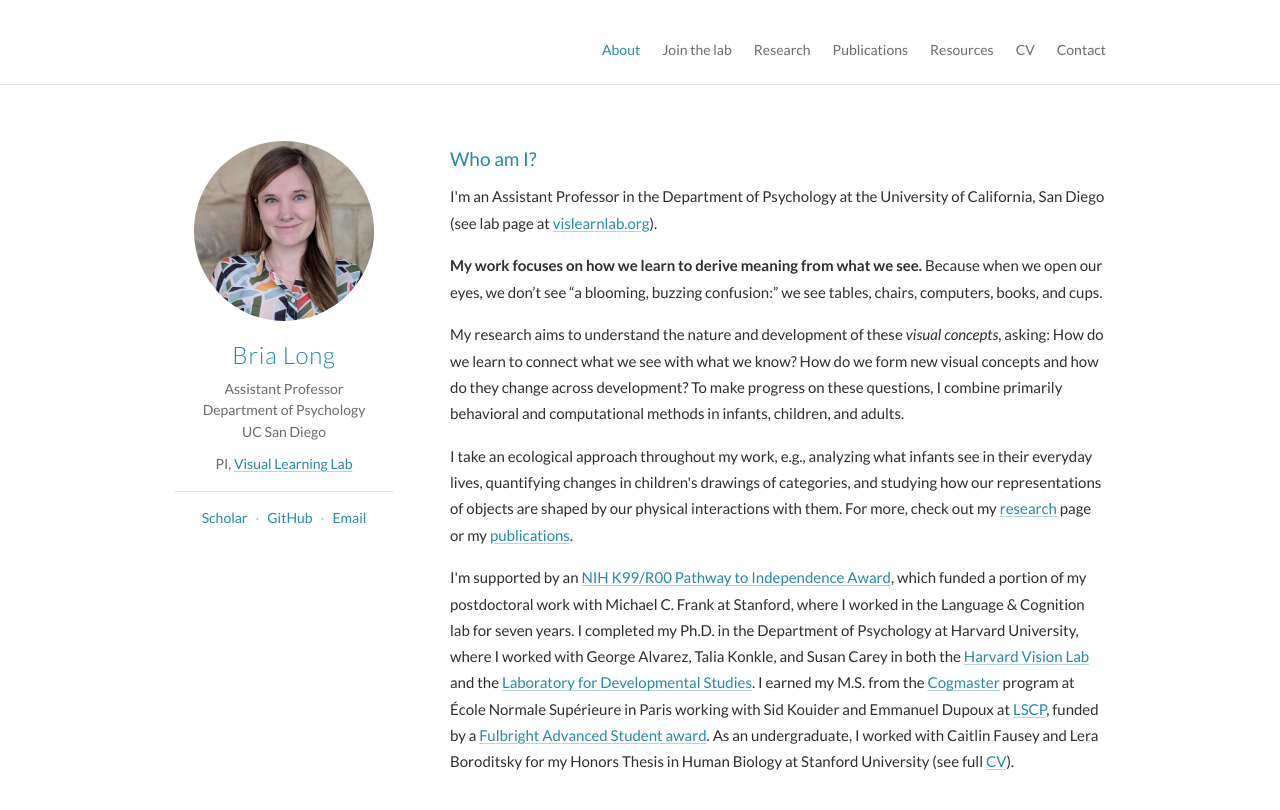
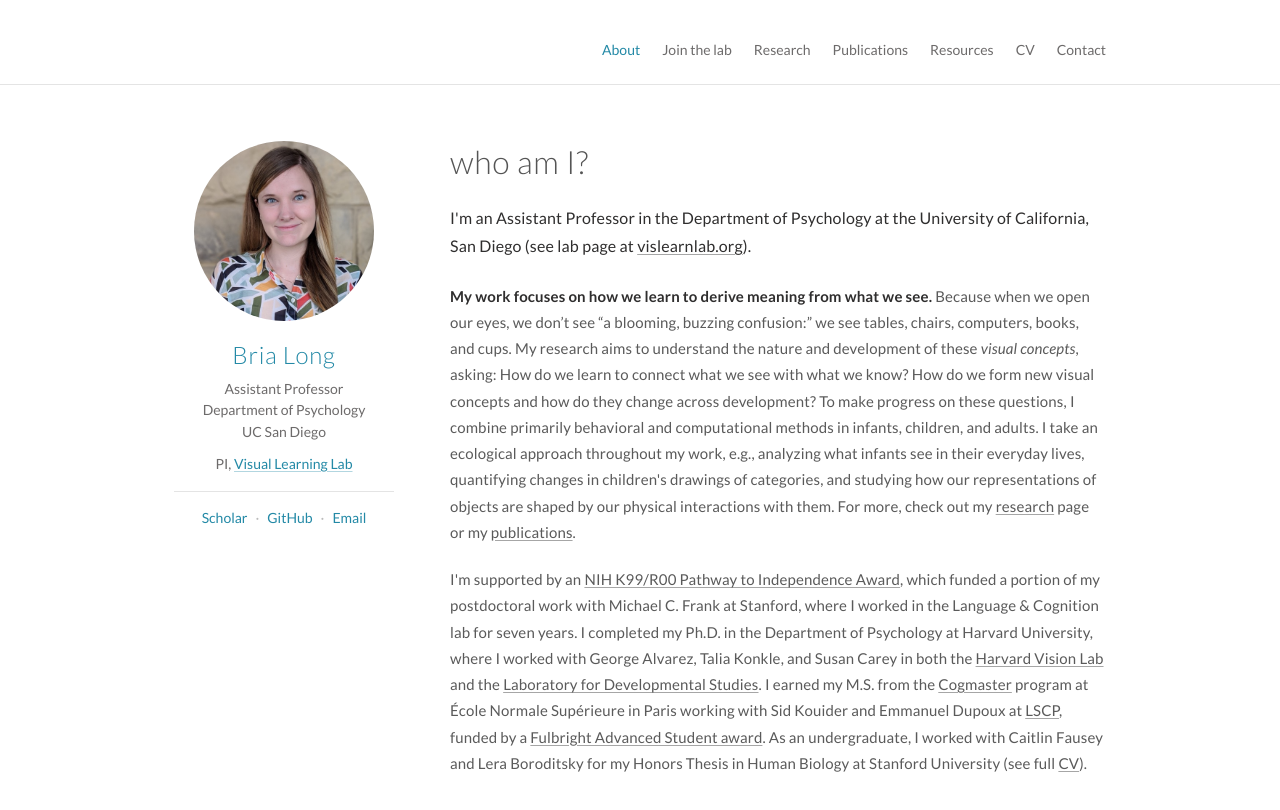
Before and after one commit to brialorelle/brialorelle.github.io, a plain HTML site: page index.html in a window 1280 px wide. Drawn offline with Linux system fonts and the light colour scheme.

Commit message:
About page: Wix-style 'who am I?' heading and paragraph layout

```diff
--- a/index.html
+++ b/index.html
@@ -38,11 +38,9 @@
     <p class="profile-links"><a href="https://scholar.google.com/citations?hl=en&amp;user=HXUagwoAAAAJ" target="_blank" rel="noopener">Scholar</a><span>·</span><a href="https://github.com/brialorelle" target="_blank" rel="noopener">GitHub</a><span>·</span><a href="mailto:brlong@ucsd.edu">Email</a></p>
   </aside>
   <div class="about-main">
-    <h2 class="h2">Who am I?</h2>
-    <p>I'm an Assistant Professor in the Department of Psychology at the University of California, San Diego (see lab page at <a href="https://vislearnlab.org" target="_blank" rel="noopener">vislearnlab.org</a>).</p>
-    <p><b>My work focuses on how we learn to derive meaning from what we see.</b> Because when we open our eyes, we don’t see “a blooming, buzzing confusion:” we see tables, chairs, computers, books, and cups.</p>
-    <p>My research aims to understand the nature and development of these <i>visual concepts</i>, asking: How do we learn to connect what we see with what we know? How do we form new visual concepts and how do they change across development? To make progress on these questions, I combine primarily behavioral and computational methods in infants, children, and adults.</p>
-    <p>I take an ecological approach throughout my work, e.g., analyzing what infants see in their everyday lives, quantifying changes in children's drawings of categories, and studying how our representations of objects are shaped by our physical interactions with them. For more, check out my <a href="research.html">research</a> page or my <a href="publications.html">publications</a>.</p>
+    <h2 class="about-title">who am I?</h2>
+    <p class="intro">I'm an Assistant Professor in the Department of Psychology at the University of California, San Diego (see lab page at <a href="https://vislearnlab.org" target="_blank" rel="noopener">vislearnlab.org</a>).</p>
+    <p><b>My work focuses on how we learn to derive meaning from what we see.</b> Because when we open our eyes, we don’t see “a blooming, buzzing confusion:” we see tables, chairs, computers, books, and cups. My research aims to understand the nature and development of these <i>visual concepts</i>, asking: How do we learn to connect what we see with what we know? How do we form new visual concepts and how do they change across development? To make progress on these questions, I combine primarily behavioral and computational methods in infants, children, and adults. I take an ecological approach throughout my work, e.g., analyzing what infants see in their everyday lives, quantifying changes in children's drawings of categories, and studying how our representations of objects are shaped by our physical interactions with them. For more, check out my <a href="research.html">research</a> page or my <a href="publications.html">publications</a>.</p>
     <p>I'm supported by an <a href="https://grants.nih.gov/grants/guide/pa-files/PA-20-188.html" target="_blank" rel="noopener">NIH K99/R00 Pathway to Independence Award</a>, which funded a portion of my postdoctoral work with Michael C. Frank at Stanford, where I worked in the Language &amp; Cognition lab for seven years. I completed my Ph.D. in the Department of Psychology at Harvard University, where I worked with George Alvarez, Talia Konkle, and Susan Carey in both the <a href="https://visionlab.harvard.edu/" target="_blank" rel="noopener">Harvard Vision Lab</a> and the <a href="https://www.harvardlds.org/" target="_blank" rel="noopener">Laboratory for Developmental Studies</a>. I earned my M.S. from the <a href="https://cogmaster.ens.psl.eu/en" target="_blank" rel="noopener">Cogmaster</a> program at École Normale Supérieure in Paris working with Sid Kouider and Emmanuel Dupoux at <a href="https://lscp.dec.ens.fr/en" target="_blank" rel="noopener">LSCP</a>, funded by a <a href="https://fulbright-france.org/en" target="_blank" rel="noopener">Fulbright Advanced Student award</a>. As an undergraduate, I worked with Caitlin Fausey and Lera Boroditsky for my Honors Thesis in Human Biology at Stanford University (see full <a href="cv.html">CV</a>).</p>
   </div>
 </div>
--- a/style.css
+++ b/style.css
@@ -103,7 +103,10 @@ a.tag:hover { text-decoration: underline; }
 .profile-links span { color: #bbb; margin: 0 8px; }
 .profile-links a { text-decoration: none; }
 .about-main { max-width: var(--prose); padding-top: 6px; }
-.about-main p { line-height: 1.75; margin-bottom: 1.1em; }
+.about-title { margin: -6px 0 22px; font-size: 32px; font-weight: 300; letter-spacing: 0.02em; color: #555; }
+.about-main p { line-height: 1.75; margin-bottom: 1.4em; color: #5a5a5a; letter-spacing: 0.01em; }
+.about-main p.intro { color: var(--ink); font-size: 16px; }
+.about-main p b { color: var(--ink); }
 
 /* research */
 .row { display: grid; grid-template-columns: 260px minmax(0, 1fr); gap: 40px; align-items: start; }
@@ -146,3 +149,5 @@ a.tag:hover { text-decoration: underline; }
   .contact dd { margin-bottom: 12px; }
   .cv-frame { height: 75vh; }
 }
+.about-main p a { color: inherit; text-decoration-color: rgba(0, 0, 0, .35); }
+.about-main p a:hover { color: var(--teal); }
```
